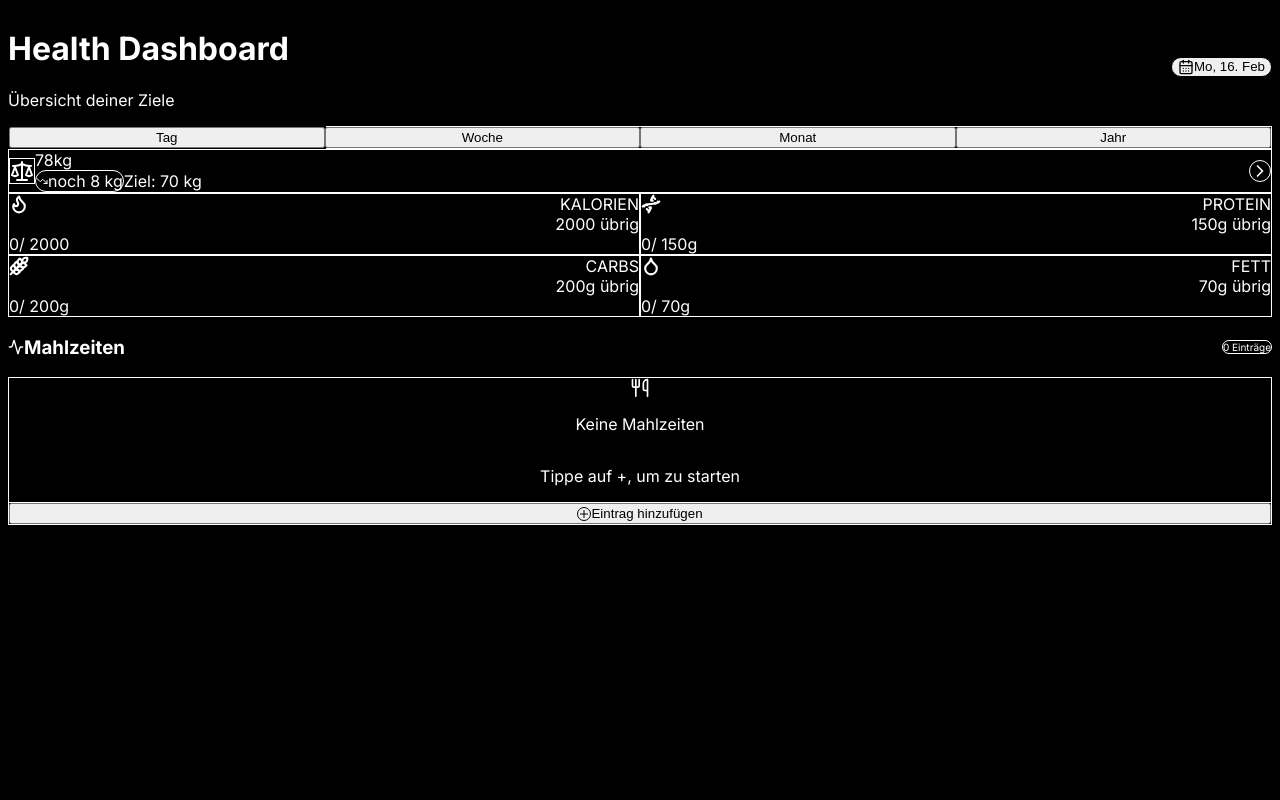
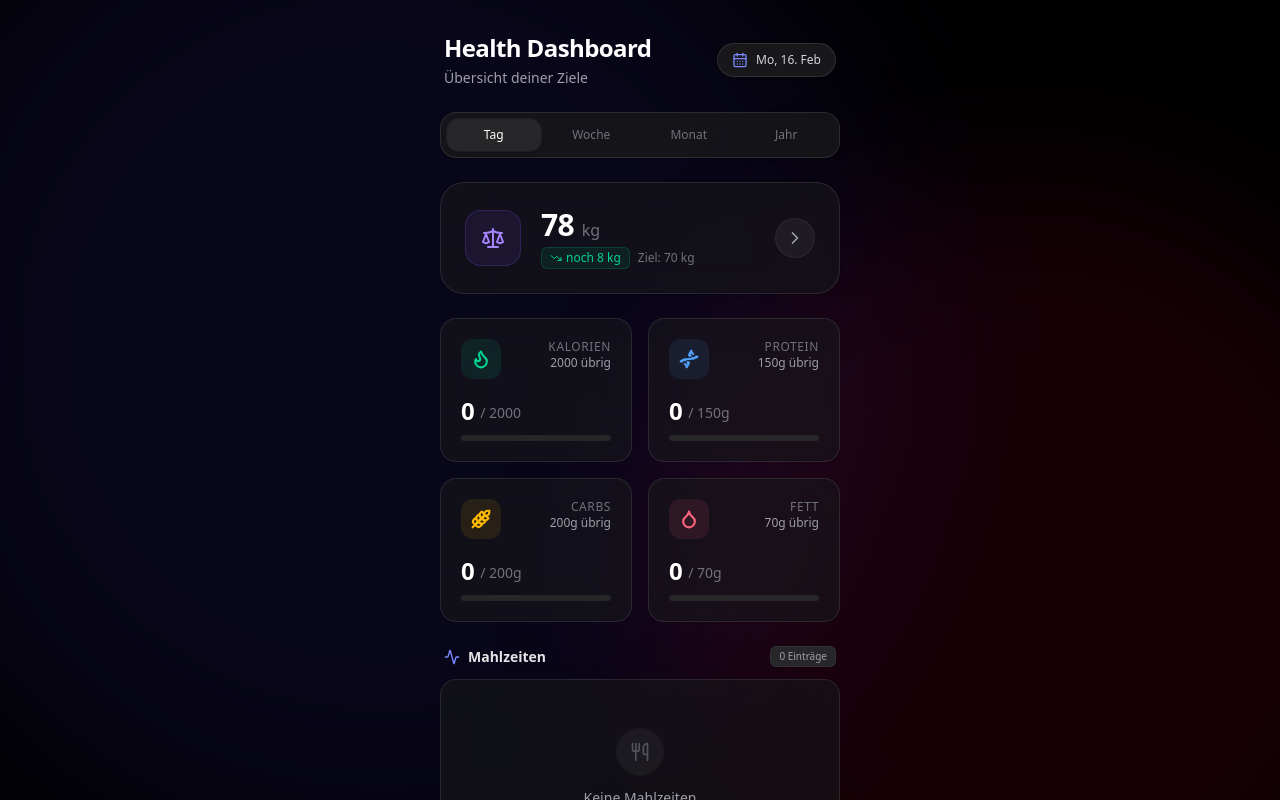
Before and after one commit to hpmartini/health-dashboard, a Next.js app: page / in a window 1280 px wide. Shown: the top 800 px of the page. Built offline with nearby package versions, Linux system fonts and the light colour scheme.

Commit message:
fix: tailwind v4 config - use @import instead of @tailwind directives

```diff
--- a/src/app/globals.css
+++ b/src/app/globals.css
@@ -1,139 +1,38 @@
-@tailwind base;
-
-@plugin "tailwindcss-animate";
-
-@custom-variant dark (&:is(.dark *));
-@tailwind components;
-@tailwind utilities;
+@import "tailwindcss";
 
 /* ============================================
-   HEALTH DASHBOARD - FIXED DARK MODE
-   iOS-Style Dark Mode with proper contrast
+   HEALTH DASHBOARD - Tailwind v4 CSS
    ============================================ */
 
+/* Tailwind v4: Content paths via @source */
+@source "../**/*.{js,ts,jsx,tsx,mdx}";
+
+/* Custom theme tokens */
+@theme {
+  --color-background: #000000;
+  --color-foreground: #ffffff;
+  --color-card: #1c1c1e;
+  --color-card-foreground: #ffffff;
+  --color-muted: #3a3a3c;
+  --color-muted-foreground: #8e8e93;
+  --color-border: #3a3a3c;
+  --radius: 16px;
+}
+
+/* Base styles */
 body {
   font-family: var(--font-inter), system-ui, -apple-system, sans-serif;
   min-height: 100vh;
-  /* Pure black background like iOS */
   background-color: #000000;
-  color: #FFFFFF;
-  /* Safe area padding for mobile browsers */
-  padding-bottom: env(safe-area-inset-bottom, 100px);
+  color: #ffffff;
 }
 
-/* iOS-Style Cards - Dark gray on black */
-.card {
-  background-color: #1C1C1E;
-  border-radius: 16px;
-  border: none;
+/* Safe area for mobile */
+.pb-safe {
+  padding-bottom: max(24px, env(safe-area-inset-bottom));
 }
 
-/* Macro Card Variants with subtle color tint */
-.card-calories {
-  background: linear-gradient(135deg, #1a2f1a 0%, #1C1C1E 100%);
-}
-
-.card-protein {
-  background: linear-gradient(135deg, #1a1a2f 0%, #1C1C1E 100%);
-}
-
-.card-carbs {
-  background: linear-gradient(135deg, #2f2a1a 0%, #1C1C1E 100%);
-}
-
-.card-fat {
-  background: linear-gradient(135deg, #2f1a1a 0%, #1C1C1E 100%);
-}
-
-.card-weight {
-  background: linear-gradient(135deg, #251a2f 0%, #1C1C1E 100%);
-}
-
-/* Text Colors - WHITE on dark */
-.text-primary {
-  color: #FFFFFF;
-}
-
-.text-secondary {
-  color: #8E8E93;
-}
-
-.text-tertiary {
-  color: #636366;
-}
-
-/* Accent Colors */
-.accent-green { color: #30D158; }
-.accent-blue { color: #0A84FF; }
-.accent-orange { color: #FF9F0A; }
-.accent-red { color: #FF453A; }
-.accent-purple { color: #BF5AF2; }
-
-/* Progress Ring Colors */
-.ring-green { stroke: #30D158; }
-.ring-blue { stroke: #0A84FF; }
-.ring-orange { stroke: #FF9F0A; }
-.ring-red { stroke: #FF453A; }
-
-/* Progress Ring */
-.progress-ring {
-  transform: rotate(-90deg);
-}
-
-.progress-ring circle {
-  transition: stroke-dashoffset 0.6s ease-out;
-}
-
-/* Segmented Control - Dark Mode Style */
-.segmented-control {
-  background-color: #1C1C1E;
-  border-radius: 10px;
-  padding: 2px;
-}
-
-.segmented-control button {
-  color: #8E8E93;
-  border-radius: 8px;
-  padding: 8px 16px;
-  transition: all 0.2s ease;
-}
-
-.segmented-control button.active {
-  background-color: #3A3A3C;
-  color: #FFFFFF;
-}
-
-/* List Items */
-.list-item {
-  background-color: #1C1C1E;
-  border-radius: 12px;
-  padding: 16px;
-  margin-bottom: 8px;
-}
-
-.list-item:active {
-  background-color: #2C2C2E;
-}
-
-/* Progress Bar */
-.progress-track {
-  background-color: #3A3A3C;
-  border-radius: 4px;
-  height: 8px;
-}
-
-.progress-fill {
-  border-radius: 4px;
-  height: 100%;
-  transition: width 0.5s ease-out;
-}
-
-.progress-fill-green { background-color: #30D158; }
-.progress-fill-blue { background-color: #0A84FF; }
-.progress-fill-orange { background-color: #FF9F0A; }
-.progress-fill-red { background-color: #FF453A; }
-
-/* Scrollbar - Minimal */
+/* Minimal scrollbar */
 ::-webkit-scrollbar {
   width: 4px;
 }
@@ -143,37 +42,6 @@ body {
 }
 
 ::-webkit-scrollbar-thumb {
-  background: #3A3A3C;
+  background: #3a3a3c;
   border-radius: 2px;
 }
-
-/* Safe Area Utility */
-.pb-safe {
-  padding-bottom: max(24px, env(safe-area-inset-bottom));
-}
-
-/* Theme Variables for shadcn */
-@theme inline {
-  --radius-sm: 8px;
-  --radius-md: 12px;
-  --radius-lg: 16px;
-  --color-background: #000000;
-  --color-foreground: #FFFFFF;
-  --color-card: #1C1C1E;
-  --color-card-foreground: #FFFFFF;
-  --color-muted: #3A3A3C;
-  --color-muted-foreground: #8E8E93;
-  --color-border: #3A3A3C;
-}
-
-:root {
-  --radius: 16px;
-  --background: #000000;
-  --foreground: #FFFFFF;
-  --card: #1C1C1E;
-  --card-foreground: #FFFFFF;
-  --muted: #3A3A3C;
-  --muted-foreground: #8E8E93;
-  --border: #3A3A3C;
-  --ring: #0A84FF;
-}
```
